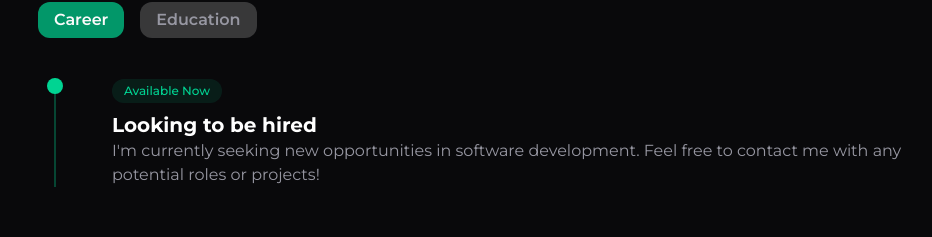
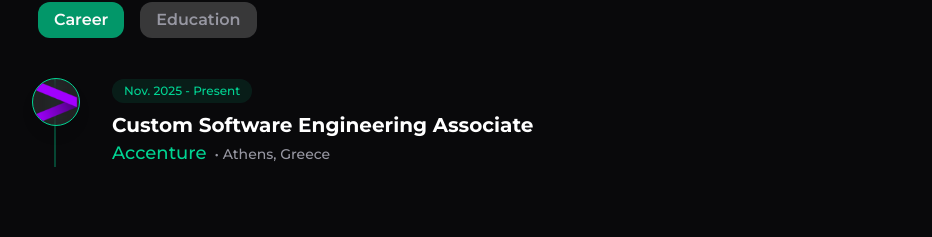
Before and after one commit to CallMeJasonYT/Portfolio-Website, a Next.js app: page / in a window 1280 px wide. Shown: the part 1722-1959 px from the top of the page, without its empty margins (282-1214 px from the left). Built offline with nearby package versions, Linux system fonts and the light colour scheme; no server answers.

Commit message:
Add Accenture career entry and logo
Replaced placeholder career entry with Accenture details in appConfig, including institution, location, role, timeframe, and icon. Added accenture.png logo to public/media directory.

```diff
--- a/src/app/config.tsx
+++ b/src/app/config.tsx
@@ -161,13 +161,12 @@ export const appConfig: AppConfig = {
   experience: {
     Career: [
       {
-        institution: "",
-        location: "",
-        icon: "",
-        role: "Looking to be hired",
-        timeframe: "Available Now",
-        description:
-          "I'm currently seeking new opportunities in software development. Feel free to contact me with any potential roles or projects!",
+        institution: "Accenture",
+        location: "Athens, Greece",
+        icon: "media/accenture.png",
+        role: "Custom Software Engineering Associate",
+        timeframe: "Nov. 2025 - Present",
+        description: "",
       },
     ],
     Education: [
```
Also changed, not shown: public/media/accenture.png (added).
